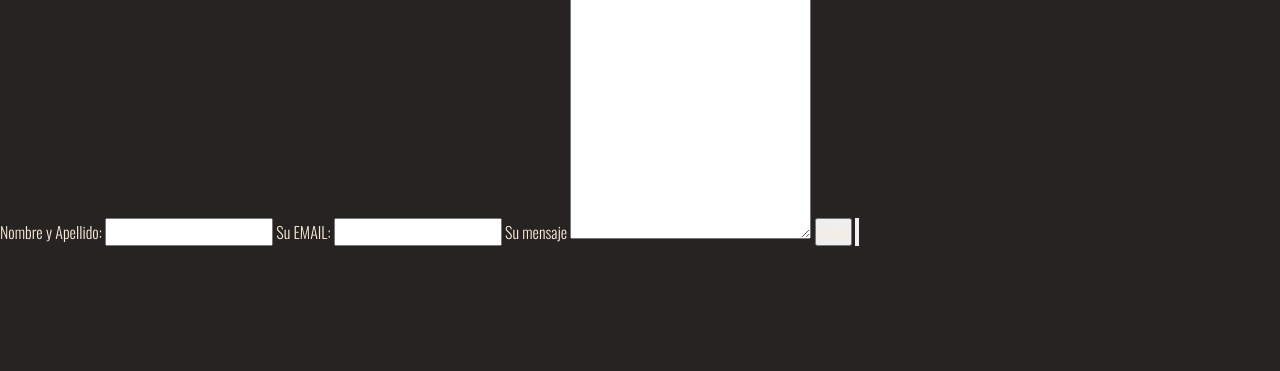
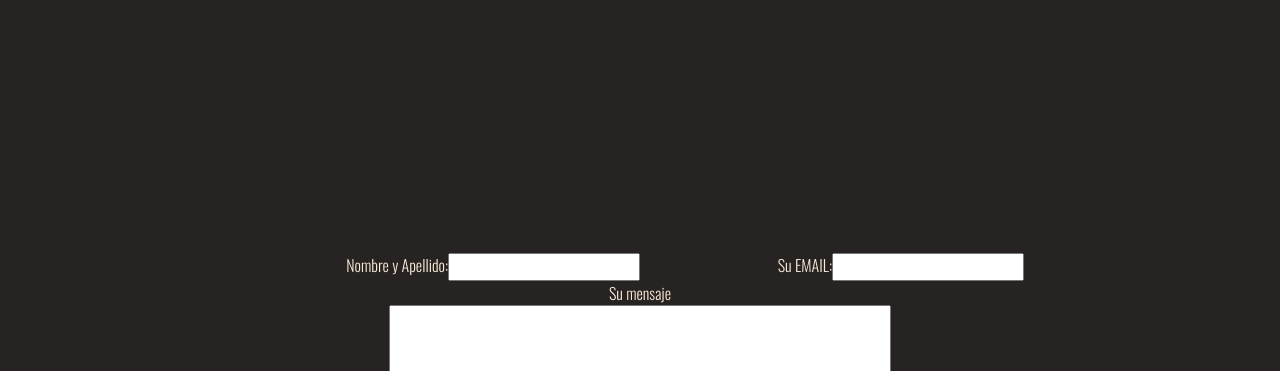
Before and after one commit to NahuelTaus/Proyecto-Coder, a plain HTML site: page pag/contactos.html in a window 1280 px wide. Shown: the part 122-493 px from the top of the page. Drawn offline with nearby package versions, Linux system fonts and the light colour scheme.

Commit message:
CONTACTO

```diff
--- a/css/style.css
+++ b/css/style.css
@@ -117,12 +117,6 @@ header nav ul li a {
 .header_nav_item_galeria{
     grid-area: gale ;
     margin: 10px;
-}
-
- /*Estilos Pag Autor*/
-#list_autor ul li {
-    list-style:square inside ;
-    padding-left: 10px;
 }
  /*Estilos Pag Index*/
 .index_main_h1 {
@@ -292,3 +286,61 @@ header nav ul li a {
     grid-area: img ;
     margin: 30px ;
 }
+ /*Estilos Pag Autor*/
+ #list_autor ul li {
+    list-style:square inside ;
+    padding-left: 10px;
+}
+ /*Estilos Pag Contactos*/
+ .contacto_main_form {
+    width:60% ;
+    height: 80%;
+    margin: 20%;
+    display: grid;
+    grid-template-columns:repeat(4,1fr) ;
+    grid-template-rows:40px,50px,30px,1fr;
+    grid-template-areas:
+    "name namei email emaili"
+    "text text text text"
+    "texti texti texti texti"
+    "submit submit submit submit"
+    ;
+ }
+ .contacto_main_form_name {
+    grid-area: name ;
+    justify-self: end;
+ }
+ .contacto_main_form_email {
+    grid-area: email ;
+    justify-self: end;
+ }
+ .contacto_main_form_text {
+    grid-area: text ;
+    justify-self: center;
+
+ }
+ .contacto_main_form_submit {
+    grid-area: submit ;
+    width:200px ;
+    height: 30px;
+    justify-self: center;
+    color: #000;
+ }
+ .contacto_main_form_name_input {
+    grid-area: namei;
+    color: #000;
+ }
+ .contacto_main_form_email_input{
+    grid-area: emaili;
+    color: #000;
+ }
+ .contacto_main_form_text_input{
+    grid-area: texti;
+    width:500px ;
+    height: 500px;
+    justify-self: center;
+    color: #000;
+ }
+ .contacto_main_form_submit_button{
+display: none;
+ }
--- a/pag/contactos.html
+++ b/pag/contactos.html
@@ -26,15 +26,15 @@
     <main id="contacto_main">
         <article>
             <h1>Contacto</h1>
-            <form action="" method="get" enctype="text/plain">
-                <label for="name">Nombre y Apellido: </label>
-                <input type="text" name="name" id="name" required>
-                <label for="email">Su EMAIL: </label>
-                <input type="email" name="email" id="email" required>
-                <label for="text">Su mensaje</label>
-                <textarea name="text" id="text" cols="30" rows="10"></textarea>
-                <input type="submit" value="Enviar">
-                <input type="button" value="">
+            <form class="contacto_main_form" action="" method="get" enctype="text/plain">
+                <label class="contacto_main_form_name" for="name">Nombre y Apellido: </label>
+                <input class="contacto_main_form_name_input" type="text" name="name" id="name" required>
+                <label class="contacto_main_form_email" for="email">Su EMAIL: </label>
+                <input class="contacto_main_form_email_input" type="email" name="email" id="email" required>
+                <label class="contacto_main_form_text" for="text">Su mensaje</label>
+                <textarea class="contacto_main_form_text_input" name="text" id="text" cols="30" rows="10"></textarea>
+                <input class="contacto_main_form_submit" type="submit" value="Enviar">
+                <input class="contacto_main_form_submit_button" type="button" value="">
             </form>
         </article>
         <aside>
@@ -43,7 +43,7 @@
     </main>
     <footer>
         <ul class="footer_ul">
-        <li class="footer_ul_copy">© Todos los derechos reservados para Netflix Inc y Akita Publishing Co. No estamos afiliado sa ninguna de la companias anteriormente mencionadas</li>
+        <li class="footer_ul_copy">© Todos los derechos reservados para Netflix Inc y Akita Publishing Co. No estamos afiliados a ninguna de la companias anteriormente mencionadas</li>
         <li class="footer_ul_contac"><a href="./contactos.html">Contactos</a></li>
         <li class="footer_ul_face"><a href="https://es-la.facebook.com/"><ion-icon name="logo-facebook"></ion-icon>Facebook</a></li>
         <li class="footer_ul_insta"><a href="https://www.instagram.com/"><ion-icon name="logo-instagram"></ion-icon>Instagram</a></li>
```
Also changed, not shown: index.html (+1 -1 lines), pag/autor.html (+1 -1 lines), pag/galeria.html (+1 -1 lines), pag/personajes.html (+1 -1 lines).
